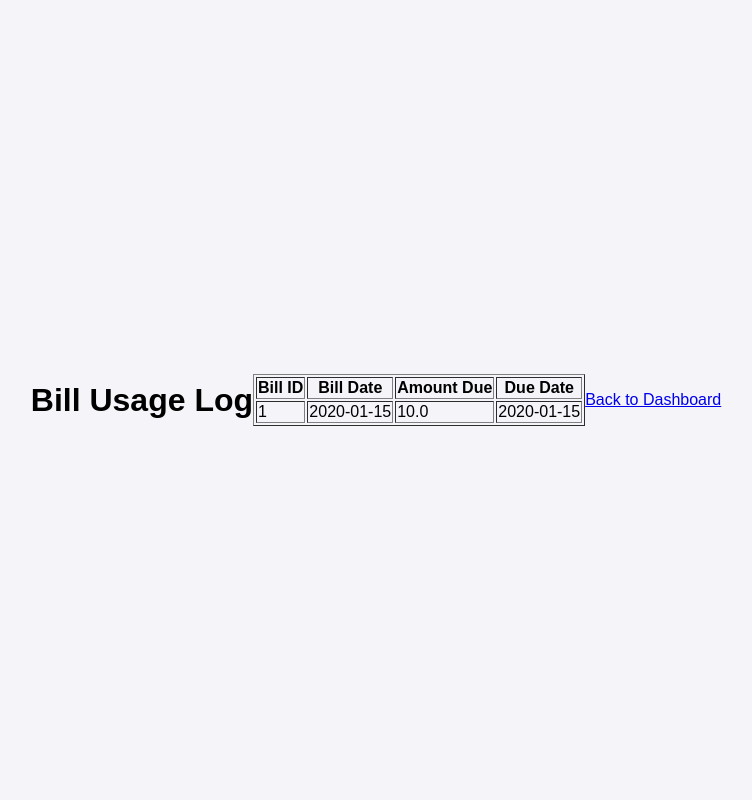
After one commit to hermanumrao/water_suply_management, a Flask app: page /bills in a window 1280 px wide. The commit adds this page. Shown: the whole page, without its empty margins (264-1016 px from the left). Run offline with Flask 3, Linux system fonts and the light colour scheme; the visitor is signed in with stand-in values (Sample User, id 1); tables that the repository leaves empty hold one stand-in row (values such as "Sample post").

Commit message:
added functionality to view bills

```diff
--- a/app.py
+++ b/app.py
@@ -23,6 +23,13 @@ def init_db():
         print("Database already initialized.")
 
     conn.close()
+
+def get_customer_bills(customer_id):
+    conn = get_db_connection()
+    bills = conn.execute('SELECT * FROM Bills WHERE customer_id = ?', (customer_id,)).fetchall()
+    conn.close()
+    return bills
+
 
 # Database connection helper
 def get_db_connection():
@@ -80,6 +87,17 @@ def dashboard():
     role = session.get('role')
     return render_template('dashboard.html', role=role)
 
+@app.route('/bills')
+def bills():
+    if 'user_id' not in session or session['role'] != 'customer':
+        return redirect(url_for('login'))
+
+    customer_id = session['user_id']
+    bills = get_customer_bills(customer_id)
+
+    return render_template('bills.html', bills=bills)
+
+
 # Logout route
 @app.route('/logout')
 def logout():
--- a/schema.sql
+++ b/schema.sql
@@ -35,10 +35,12 @@ CREATE TABLE Locality (
 CREATE TABLE Bills (
     bill_id INTEGER PRIMARY KEY AUTOINCREMENT,
     customer_id INTEGER,
-    payments_due REAL,
-    due_date DATE,
-    FOREIGN KEY (customer_id) REFERENCES Customer(customer_id)
+    bill_date TEXT,
+    amount_due REAL,
+    due_date TEXT,
+    FOREIGN KEY (customer_id) REFERENCES Users(user_id)
 );
+
 
 -- Table for officer information
 CREATE TABLE Officer (
--- /dev/null
+++ b/templates/bills.html
@@ -0,0 +1,37 @@
+<!DOCTYPE html>
+<html lang="en">
+<head>
+    <meta charset="UTF-8">
+    <meta name="viewport" content="width=device-width, initial-scale=1.0">
+    <title>Your Bills</title>
+    <link rel="stylesheet" href="{{ url_for('static', filename='style.css') }}">
+</head>
+<body>
+    <h1>Bill Usage Log</h1>
+    <table border="1">
+        <thead>
+            <tr>
+                <th>Bill ID</th>
+                <th>Bill Date</th>
+                <th>Amount Due</th>
+                <th>Due Date</th>
+            </tr>
+        </thead>
+        <tbody>
+            {% for bill in bills %}
+                <tr>
+                    <td>{{ bill['bill_id'] }}</td>
+                    <td>{{ bill['bill_date'] }}</td>
+                    <td>{{ bill['amount_due'] }}</td>
+                    <td>{{ bill['due_date'] }}</td>
+                </tr>
+            {% else %}
+                <tr>
+                    <td colspan="4">No bills found.</td>
+                </tr>
+            {% endfor %}
+        </tbody>
+    </table>
+    <a href="{{ url_for('dashboard') }}">Back to Dashboard</a>
+</body>
+</html>
--- a/templates/dashboard.html
+++ b/templates/dashboard.html
@@ -26,7 +26,7 @@
     {% elif role == 'customer' %}
         <h3>Customer Dashboard</h3>
         <ul>
-            <li><a href="#">View Billing</a></li>
+            <li>    <a href="{{ url_for('bills') }}">View Your Bills</a>
             <li><a href="#">Check Water Allocation</a></li>
         </ul>
     {% endif %}
```
